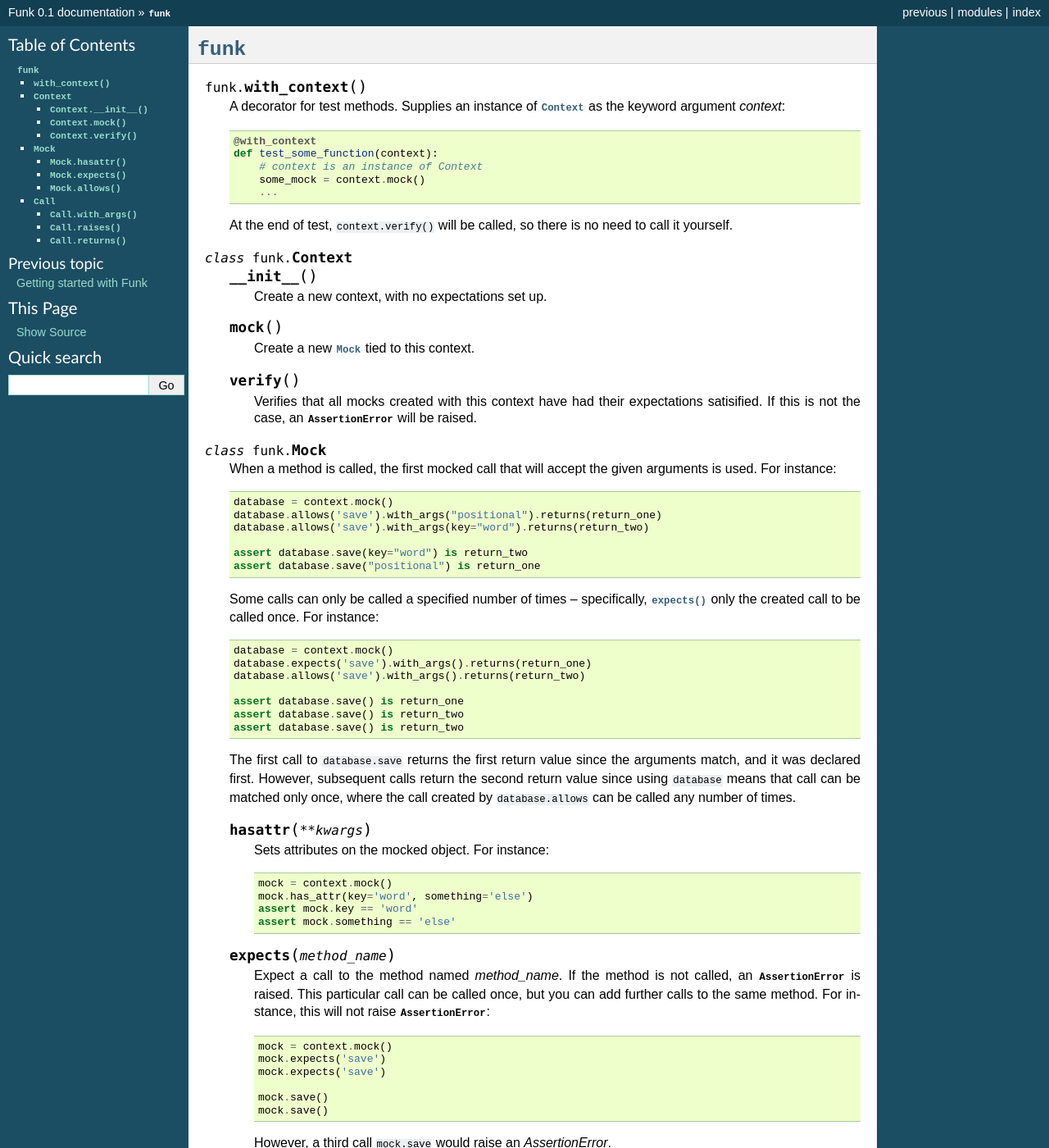
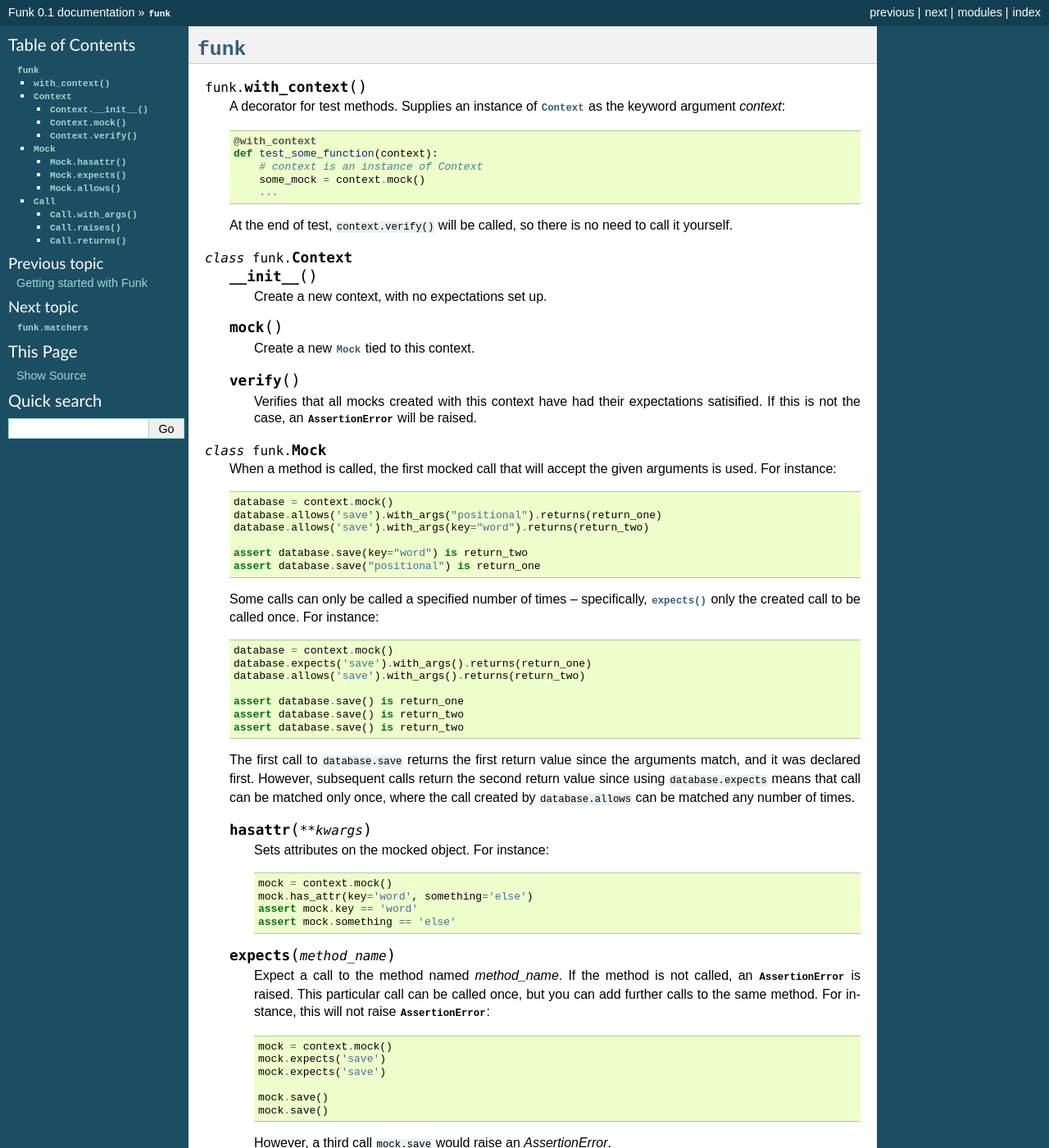
Before and after one commit to mwilliamson/funk, a Sphinx documentation site: the page built from doc/funk.rst, in a window 1280 px wide and 1400 px high. Shown: the whole window at 82% size. Built offline with Sphinx 7.4.7, drawn with Linux system fonts in a browser that asks for light colours.

Commit message:
Add some better docs

```diff
--- a/doc/funk.rst
+++ b/doc/funk.rst
@@ -58,9 +58,9 @@
 
     The first call to ``database.save`` returns the first return value since
     the arguments match, and it was declared first. However, subsequent calls
-    return the second return value since using ``database`` means that call
+    return the second return value since using ``database.expects`` means that call
     can be matched only once, where the call created by ``database.allows`` can
-    be called any number of times.
+    be matched any number of times.
 
     .. method:: hasattr(**kwargs)
 
--- a/doc/index.rst
+++ b/doc/index.rst
@@ -13,6 +13,7 @@
 
    guide
    funk
+   matchers
 
 Indices and tables
 ==================
```
Also changed, not shown: doc/matchers.rst (added, +60 -0 lines).
